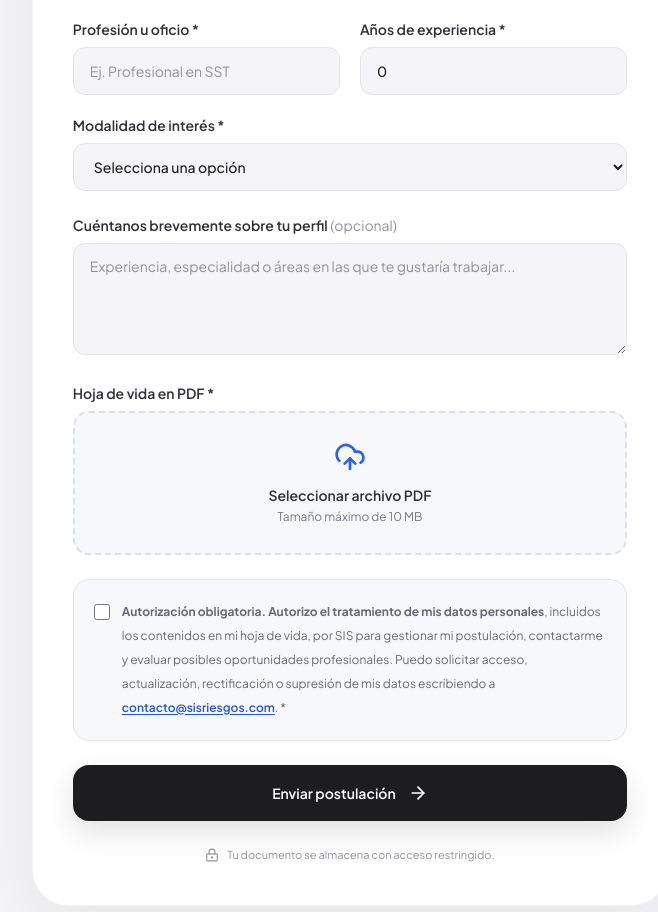
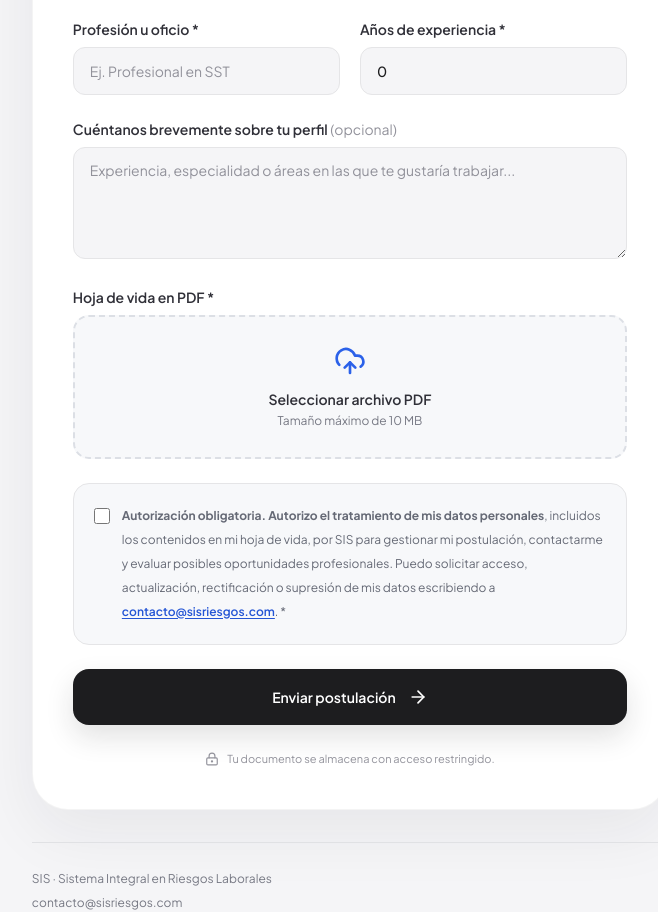
Before and after one commit to integralsst/sistemaintegral, a Next.js app: page /talento-sis in a window 1280 px wide. Shown: the part 814-1726 px from the top of the page, without its empty margins (572-1230 px from the left). Built offline with nearby package versions, Linux system fonts and the light colour scheme.

Commit message:
fix(talento): eliminar modalidad del flujo de postulación y detalle

```diff
--- a/app/(campaigns)/talento-sis/_components/TalentoLanding.tsx
+++ b/app/(campaigns)/talento-sis/_components/TalentoLanding.tsx
@@ -76,7 +76,6 @@ export default function TalentoLanding() {
           city: toString(form.get("city")),
           profession: toString(form.get("profession")),
           experienceYears: toString(form.get("experienceYears")),
-          availability: toString(form.get("availability")),
           message: toString(form.get("message")),
           cvFileName: file.name,
           consent: consentChecked && form.get("consent") === "on",
@@ -256,15 +255,6 @@ export default function TalentoLanding() {
                       Años de experiencia *
                       <input name="experienceYears" type="number" required min={0} max={60} step={1} defaultValue="0" className={inputStyle} disabled={busy} />
                     </label>
-                    <label className={labelStyle + " sm:col-span-2"}>
-                      Modalidad de interés *
-                      <select name="availability" required defaultValue="" className={inputStyle} disabled={busy}>
-                        <option value="" disabled>Selecciona una opción</option>
-                        <option value="PRESENCIAL">Presencial</option>
-                        <option value="VIRTUAL">Virtual / remota</option>
-                        <option value="MIXTA">Mixta / ambas</option>
-                      </select>
-                    </label>
                   </div>
 
                   <label className={labelStyle}>
```
